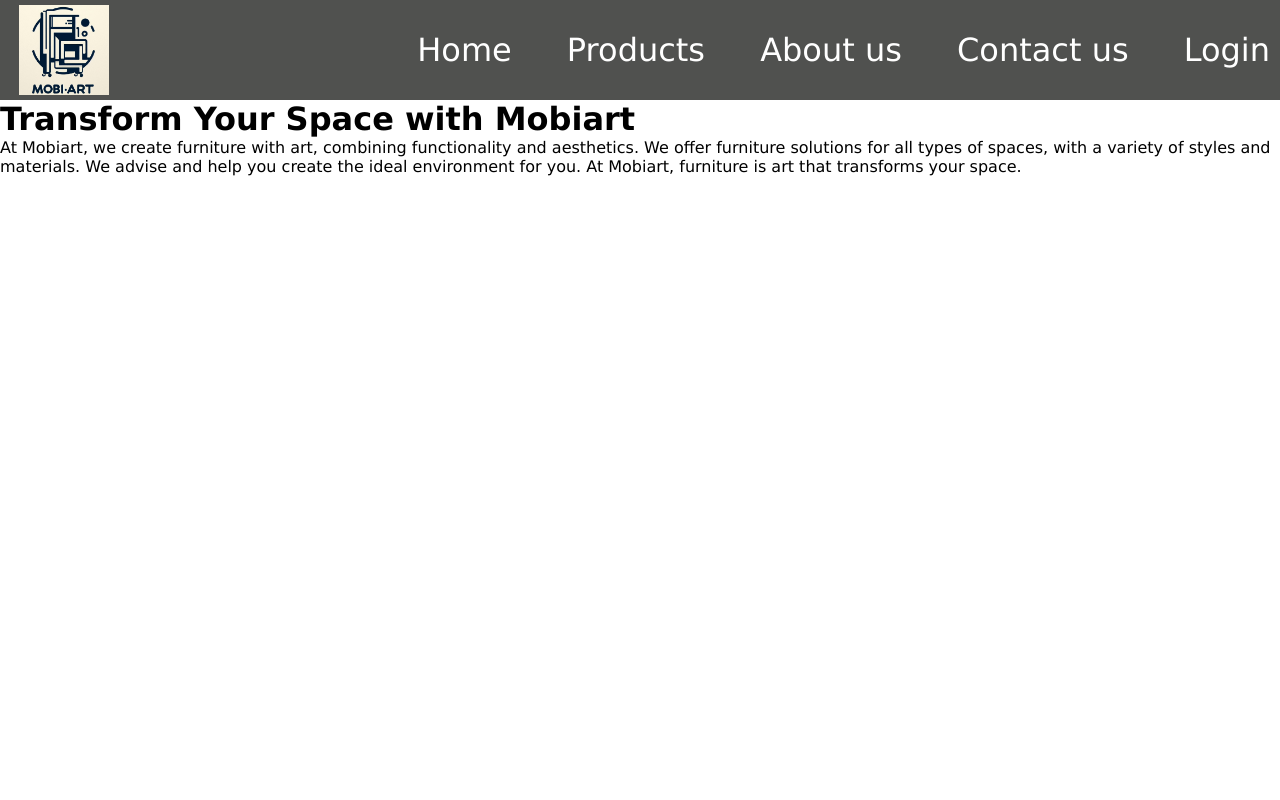
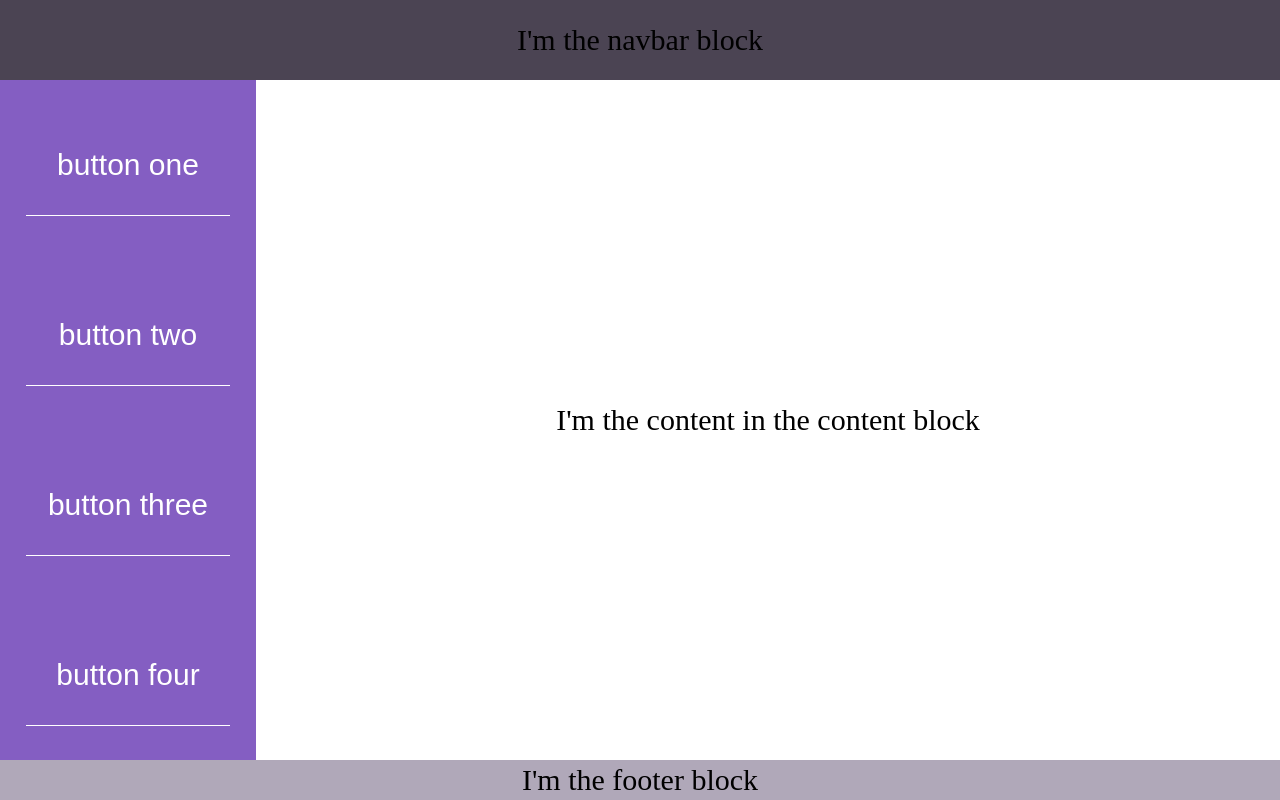
Before and after one commit to JdanielGA/html-project, a plain HTML site: page index.html in a window 1280 px wide. Drawn offline with Linux system fonts and the light colour scheme.

Commit message:
Challenge layout

```diff
--- a/index.html
+++ b/index.html
@@ -3,29 +3,34 @@
 <head>
     <meta charset="UTF-8">
     <meta name="viewport" content="width=device-width, initial-scale=1.0">
-    <title>Main</title>
-    <link rel="stylesheet" href="./styles/style.css">
+    <title>Test layout</title>
+    <link rel="stylesheet" href="style/css/home.css">
 </head>
 <body>
-    <header>
-        <div id="logo">
-            <img src="./styles/pictures/OIG.jpeg" alt="Company logo">
+    <div class="navbar-block">
+        <p>I'm the navbar block</p>
+    </div>
+    <div class="content-block">
+        <div class="content-block__sidebar">
+            <button type="button" class="sidebar-button">
+                button one
+            </button>
+            <button type="button" class="sidebar-button">
+                button two
+            </button>
+            <button type="button" class="sidebar-button">
+                button three
+            </button>
+            <button type="button" class="sidebar-button">
+                button four
+            </button>
         </div>
-        <nav class="main-nav">
-            <ul class="main-nav__list">
-                <li class="main-nav__item"><a href="">Home</a></li>
-                <li class="main-nav__item"><a href="">Products</a></li>
-                <li class="main-nav__item"><a href="">About us</a></li>
-                <li class="main-nav__item"><a href="">Contact us</a></li>
-                <li class="main-nav__item"><a href="">Login</a></li>
-            </ul>
-        </nav>
-    </header>
-    <main>
-        <div class="main__container">
-            <h1>Transform Your Space with Mobiart</h1>
-            <p>At Mobiart, we create furniture with art, combining functionality and aesthetics. We offer furniture solutions for all types of spaces, with a variety of styles and materials. We advise and help you create the ideal environment for you. At Mobiart, furniture is art that transforms your space.</p>
+        <div class="content-block__content">
+            <p>I'm the content in the content block</p>
         </div>
-    </main>
+    </div>
+    <div class="footer-block">
+        <p>I'm the footer block</p>
+    </div>
 </body>
 </html>
--- /dev/null
+++ b/style/css/home.css
@@ -0,0 +1,69 @@
+* {
+    margin: 0;
+    padding: 0;
+    box-sizing: border-box;
+}
+html {
+    font-size: 62.5%;
+}
+
+.navbar-block {
+    height: 10vh;
+    width: 100vw;
+    font-size: 3rem;
+    display: flex;
+    justify-content: center;
+    align-items: center;
+    background-color: #4B4453;
+}
+
+.content-block {
+    height: 85vh;
+    width: 100vw;
+    font-size: 3rem;
+    display: flex;
+}
+
+.content-block__sidebar {
+    height: 100%;
+    width: 20vw;
+    display: flex;
+    flex-direction: column;
+    justify-content: space-around;
+    align-items: center;
+    background-color: #845EC2;
+}
+
+.sidebar-button {
+    height: 15%;
+    width: 80%;
+    font-size: 1em;
+    display: flex;
+    justify-content: center;
+    align-items: center;
+    cursor: pointer;
+    border-top: none;
+    border-left: none;
+    border-right: none;
+    border-bottom: 1px solid #ffffff;
+    background-color: #845EC2;
+    color: #ffffff;
+}
+
+.content-block__content {
+    height: 100%;
+    width: 80vw;
+    display: flex;
+    justify-content: center;
+    align-items: center;
+}
+
+.footer-block {
+    height: 5vh;
+    width: 100vw;
+    font-size: 3rem;
+    display: flex;
+    justify-content: center;
+    align-items: center;
+    background-color: #B0A8B9;
+}
--- a/styles/style.css
+++ /dev/null
@@ -1,61 +0,0 @@
-* {
-    box-sizing: border-box;
-    margin: 0;
-    padding: 0;
-}
-
-html {
-    font-family: Verdana, Geneva, Tahoma, sans-serif;
-}
-
-header {
-    height: 100px;
-    width: 100%;
-    background-color: rgb(80, 81, 79);
-    display: flex;
-    margin: 0;
-    padding: 0;
-}
-
-#logo {
-    height: 100%;
-    width: 10%;
-    display: flex;
-    justify-content: center;
-    align-items: center;
-}
-
-#logo img {
-    width: auto;
-    height: 90px;
-}
-
-.main-nav {
-    height: 100%;
-    width: 90%;
-    list-style: none;
-    display: flex;
-    justify-content: right;
-    align-items: center;
-    margin-right: 10px;
-}
-
-.main-nav__item {
-    display: inline-block;
-    height: 100%;
-    margin-left: 50px;
-}
-
-.main-nav__item a {
-    text-decoration: none;
-    color: #fff;
-    font-size: 2rem;
-}
-
-.main-nav__item a:hover {
-    color: #B8B8FF;
-}
-
-.main-nav__item a:active {
-    color: #BF1A2F;
-}
--- a/testing/css/style.css
+++ /dev/null
@@ -1,16 +0,0 @@
-p{
-    color: red;
-    font-size: 24px;
-}
-
-/*Class*/
-.text_1{
-    color: yellow;
-    font-size: 30px;
-}
-
-/*ID*/
-#text_2{
-    color: blue;
-    font-size: 24px;
-}
```
Also changed, not shown: testing/calendar/index.html (deleted, +0 -17 lines), testing/css/index.html (deleted, +0 -14 lines), testing/pictures/index.html (deleted, +0 -18 lines), testing/utils/index.html (deleted, +0 -28 lines), testing/utils/select.html (deleted, +0 -24 lines), testing/video/index.html (deleted, +0 -17 lines), testing/web/index.html (deleted, +0 -41 lines), styles/pictures/OIG.jpeg (deleted), testing/pictures/pics/Large.jpg (deleted), testing/pictures/pics/Medium.jpg (deleted), testing/pictures/pics/Small.jpg (deleted).
